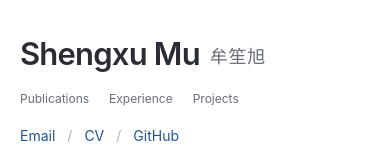
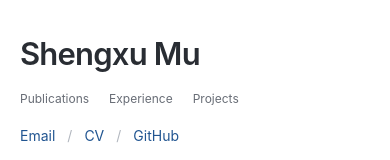
Before and after one commit to phlf24/phlf24.github.io, a plain HTML site: page index.html in a window 390 px wide. Shown: the top 160 px of the page. Drawn offline with Linux system fonts and the light colour scheme.

Commit message:
Show only English name on homepage

```diff
--- a/index.html
+++ b/index.html
@@ -35,7 +35,6 @@
     .skip-link:focus { top: 10px; }
     .top { display: flex; justify-content: space-between; align-items: center; gap: 24px; padding-top: 54px; }
     h1 { font-size: 35px; line-height: 1.3; font-weight: 620; letter-spacing: -.8px; margin: 0; }
-    .chinese-name { display: inline-block; margin-left: 13px; font-size: 21px; font-weight: 400; letter-spacing: .04em; color: var(--muted); vertical-align: 2px; }
     .jump-links { display: flex; flex-wrap: wrap; gap: 18px; font-size: 13px; }
     .jump-links a { color: var(--muted); }
     .contact-links { display: flex; flex-wrap: wrap; gap: 0; margin: 12px 0 24px; padding: 0; list-style: none; font-size: 14px; }
@@ -72,7 +71,6 @@
       .top { display: block; padding-top: 34px; }
       .jump-links { margin-top: 15px; gap: 20px; font-size: 12px; }
       h1 { font-size: 32px; }
-      .chinese-name { font-size: 19px; }
       .contact-links { margin: 14px 0 22px; }
       .publication { grid-template-columns: 120px minmax(0, 1fr); gap: 20px; }
       .paper-title { font-size: 17px; }
@@ -81,7 +79,6 @@
       .page { width: calc(100% - 40px); }
       body { font-size: 15px; }
       h1 { font-size: 31px; }
-      .chinese-name { font-size: 18px; margin-left: 10px; }
       h2 { font-size: 21px; margin-bottom: 18px; }
       main > section { margin-top: 29px; }
       .publication { grid-template-columns: 74px minmax(0, 1fr); gap: 10px 15px; }
@@ -112,7 +109,7 @@
   <div class="page">
     <header>
       <div class="top">
-        <h1>Shengxu Mu<span class="chinese-name" lang="zh-Hans">牟笙旭</span></h1>
+        <h1>Shengxu Mu</h1>
         <nav class="jump-links" aria-label="Page sections">
           <a href="#publications">Publications</a>
           <a href="#experience">Experience</a>
```
